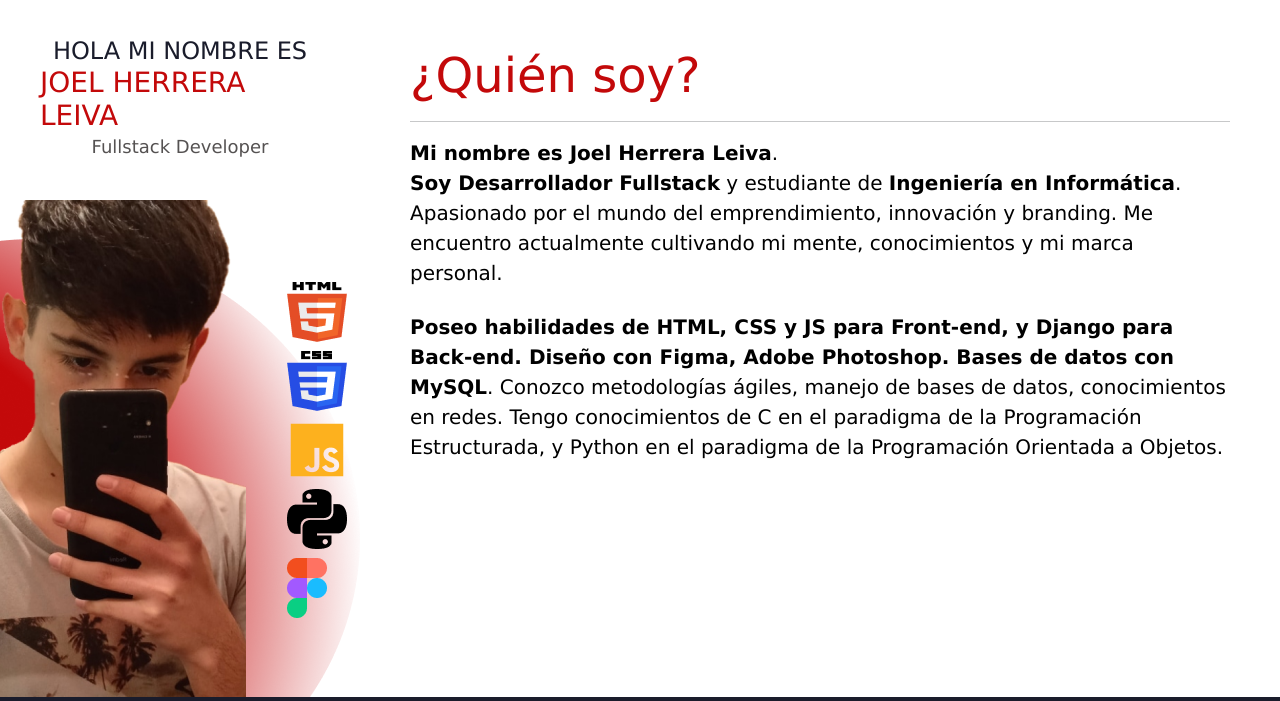
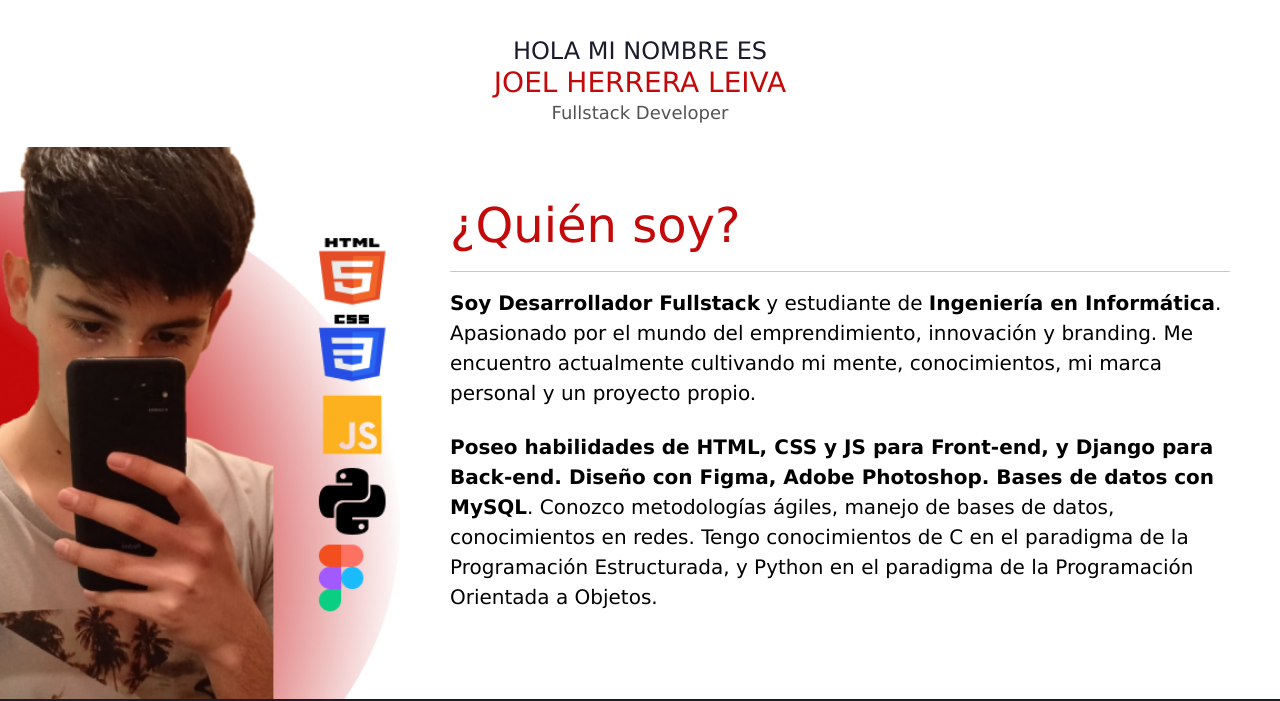
Before and after one commit to Joelherr09/joelherr09.github.io, a plain HTML site: page index.html in a window 1280 px wide. Shown: the part 105-806 px from the top of the page. Drawn offline with nearby package versions, Linux system fonts and the light colour scheme.

Commit message:
v3.0
+responsive

```diff
--- a/css/styles.css
+++ b/css/styles.css
@@ -6,9 +6,28 @@
 
 @media (min-width: 720px) {
     .grid-home{
+        display: grid;
+        grid-template-columns: 1fr;
+        grid-template-rows: repeat(1, 1fr);
+        grid-column-gap: 0px;
+        grid-row-gap: 0px;
+    }
+    .presentacion{
+        height: 20px;
+    }
+    .hero-skills{
+        padding-top: 40px;
+        margin-top: 10px;
         display: flex;
+
+    }
+    .hero-skills section img{
+        width: 600px;
     }
     .skills{
-        padding: 200px;
+        padding: 200px 400px;
+    }
+    .portafolio{
+        padding: 100px;
     }
   }
--- a/index.html
+++ b/index.html
@@ -35,19 +35,20 @@
     </header>
 
     <div class="grid-home">
-        <section id="hero">
-          <div class="presentacion" style="margin: 0px; padding: 40px;min-width: 360px;">
+        <div class="presentacion" style="margin-bottom: 20px; padding: 40px;">
           <h5 style="color: #1A1C2B; font-size: 24px;display: flex;align-items: center;justify-content: center;margin: 0px; padding: 0px;">HOLA MI NOMBRE ES</h5>
           <H3 style="color: #C3090A;font-size: 28px;display: flex;align-items: center;justify-content: center;margin: 0px; padding: 0px;">JOEL HERRERA LEIVA</H3>
           <p style="color: #555252;font-size: 18px;display: flex;align-items: center;justify-content: center;margin: 0px; padding: 0px;">Fullstack Developer</p>
         </div>
-          <img src="/img/Group2.png" alt="" style="display: flex; align-items: center; justify-self: center;"">
+        <div class="hero-skills">
+          <section id="hero" class="hero">
+            <img src="/img/Group2.png" alt="" style="display: flex; align-items: center; justify-self: center; width: 400px; height: max-content;">
           </section>
           <section id="skills" style="margin: 40px; padding: 10px;" class="skills">
             <h1 style="font-size: 48px; color: #C3090A;">¿Quién soy?</h1>
             <hr>
-          <p style="color: #000000;margin: 0px;padding: 0px; font-size: 20px;"><strong>Mi nombre es Joel Herrera Leiva</strong>. <br>
-              <strong> Soy Desarrollador Fullstack</strong> y estudiante de <strong>Ingeniería en Informática</strong>. Apasionado por el mundo del emprendimiento, innovación y branding. Me encuentro actualmente cultivando mi mente, conocimientos y mi marca personal.</p>
+            <p style="color: #000000;margin: 0px;padding: 0px; font-size: 20px;">
+                <strong> Soy Desarrollador Fullstack</strong> y estudiante de <strong>Ingeniería en Informática</strong>. Apasionado por el mundo del emprendimiento, innovación y branding. Me encuentro actualmente cultivando mi mente, conocimientos, mi marca personal y un proyecto propio.</p>
             <br>
                 <p style="color: #000000;margin: 0px;padding: 0px; font-size: 20px;"> <strong>Poseo habilidades de HTML, CSS y JS para Front-end, y Django para Back-end. Diseño con Figma, Adobe Photoshop. Bases de datos con MySQL</strong>.
                 Conozco metodologías ágiles, manejo de bases de datos, conocimientos en redes.
@@ -55,7 +56,9 @@
           </section>
         </div>
 
-    <section id="portafolio" style="background-color: #1A1C2B; padding: 10px;">
+    </div>
+
+    <section id="portafolio" style="background-color: #1A1C2B; padding: 20px;" class="portafolio">
         <div id="carouselExampleCaptions" class="carousel slide" data-bs-ride="carousel">
             <h1 style="font-size: 48px; color: white; margin: 10px 40px; padding: 10px;">Portafolio</h1>
             <hr>
```
Lines whose indentation alone changed are shown as unchanged.
